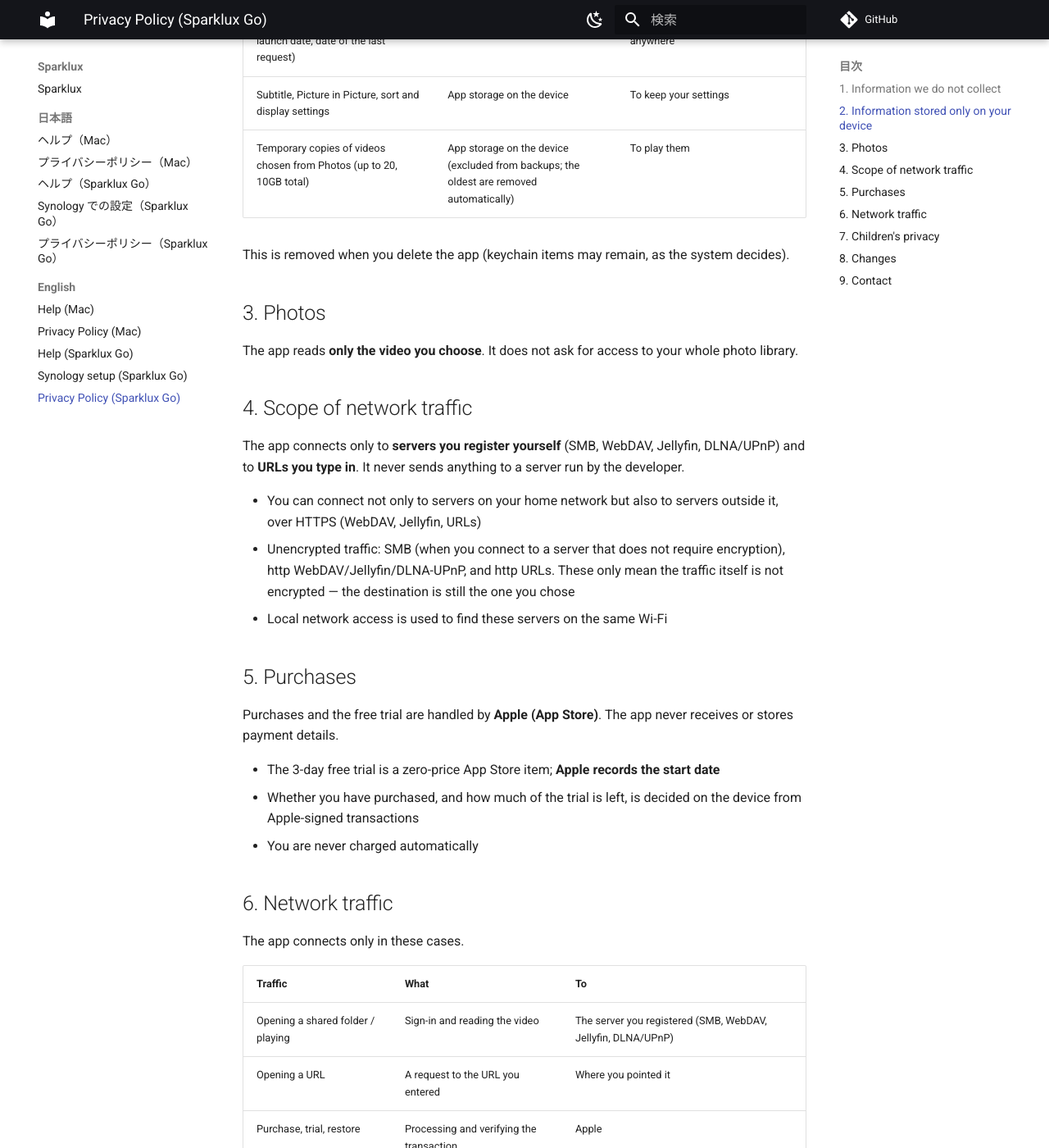
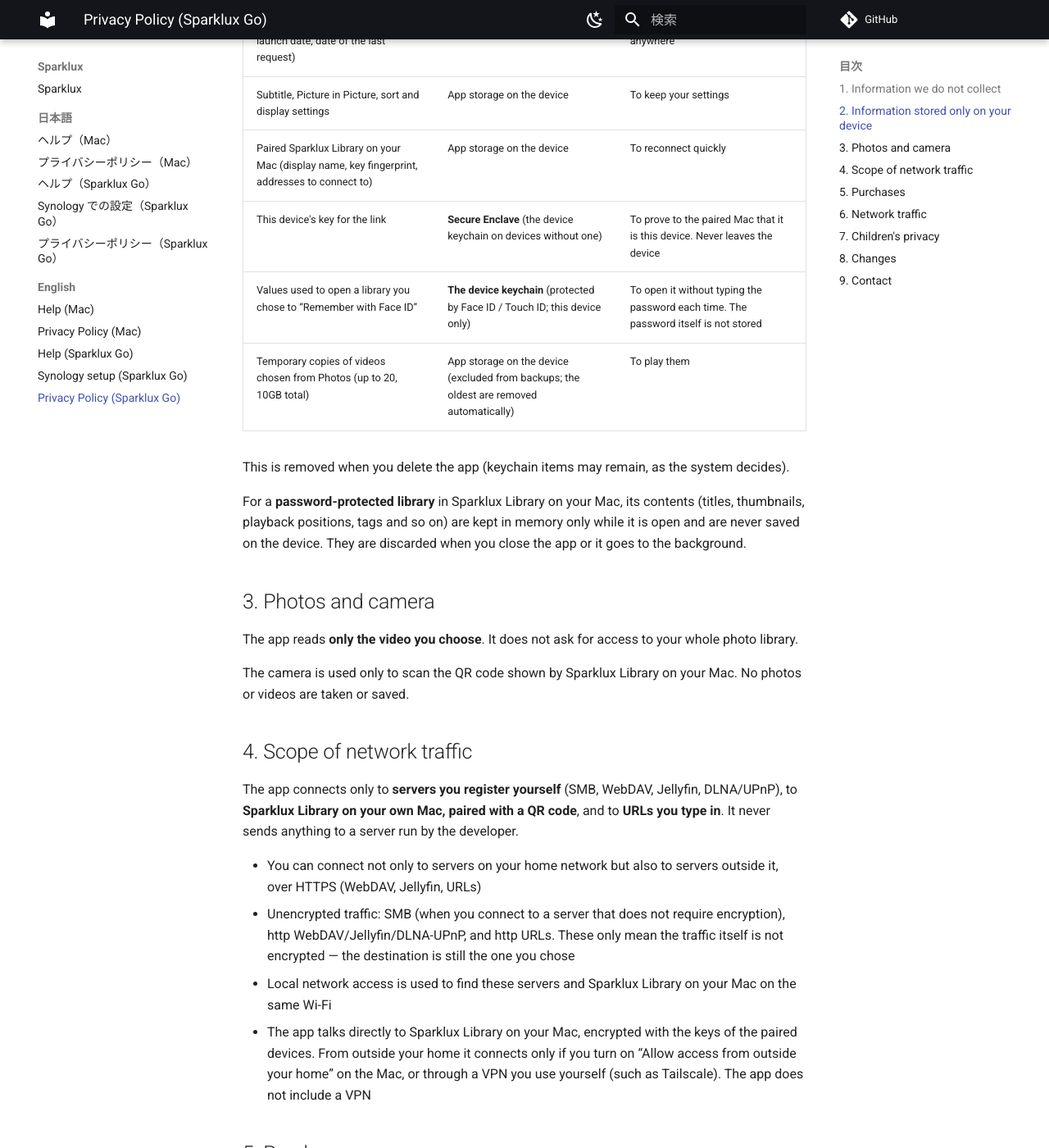
Before and after one commit to monmac1111/sparklux-help, an MkDocs documentation site: the page built from docs/en/ios/privacy.md, in a window 1280 px wide and 1400 px high, scrolled down 1401 px. Shown: the whole window at 82% size. Built offline with MkDocs 1.6.1 and Material for MkDocs 9.7.7, drawn with Linux system fonts in a browser that asks for light colours; comment, search, counter and statistics services are not loaded; some of the changed text lies outside the part shown.

Commit message:
Sparklux Go のプライバシーポリシーに Mac の Sparklux Library との連携を足した（ペアの鍵・カメラ・ローカルネットワーク・外から・鍵付きの中身を残さない）。版 1.5 を出すまで push しない
Co-Authored-By: Claude Opus 5.5 <noreply@anthropic.com>

```diff
--- a/docs/en/ios/privacy.md
+++ b/docs/en/ios/privacy.md
@@ -33,21 +33,29 @@ The following stays **on your iPhone / iPad only** and is never sent anywhere.
 | Imported LUT (.cube) files and your choice | App storage on the device | To apply them to the picture. Only a copy of the file you chose; nothing is written to its original location |
 | Counts used for the rating request (videos watched to the end, first-launch date, date of the last request) | App storage on the device | To decide when to show the App Store rating request. Never sent anywhere |
 | Subtitle, Picture in Picture, sort and display settings | App storage on the device | To keep your settings |
+| Paired Sparklux Library on your Mac (display name, key fingerprint, addresses to connect to) | App storage on the device | To reconnect quickly |
+| This device's key for the link | **Secure Enclave** (the device keychain on devices without one) | To prove to the paired Mac that it is this device. Never leaves the device |
+| Values used to open a library you chose to “Remember with Face ID” | **The device keychain** (protected by Face ID / Touch ID; this device only) | To open it without typing the password each time. The password itself is not stored |
 | Temporary copies of videos chosen from Photos (up to 20, 10GB total) | App storage on the device (excluded from backups; the oldest are removed automatically) | To play them |
 
 This is removed when you delete the app (keychain items may remain, as the system decides).
 
-## 3. Photos
+For a **password-protected library** in Sparklux Library on your Mac, its contents (titles, thumbnails, playback positions, tags and so on) are kept in memory only while it is open and are never saved on the device. They are discarded when you close the app or it goes to the background.
+
+## 3. Photos and camera
 
 The app reads **only the video you choose**. It does not ask for access to your whole photo library.
 
+The camera is used only to scan the QR code shown by Sparklux Library on your Mac. No photos or videos are taken or saved.
+
 ## 4. Scope of network traffic
 
-The app connects only to **servers you register yourself** (SMB, WebDAV, Jellyfin, DLNA/UPnP) and to **URLs you type in**. It never sends anything to a server run by the developer.
+The app connects only to **servers you register yourself** (SMB, WebDAV, Jellyfin, DLNA/UPnP), to **Sparklux Library on your own Mac, paired with a QR code**, and to **URLs you type in**. It never sends anything to a server run by the developer.
 
 - You can connect not only to servers on your home network but also to servers outside it, over HTTPS (WebDAV, Jellyfin, URLs)
 - Unencrypted traffic: SMB (when you connect to a server that does not require encryption), http WebDAV/Jellyfin/DLNA-UPnP, and http URLs. These only mean the traffic itself is not encrypted — the destination is still the one you chose
-- Local network access is used to find these servers on the same Wi-Fi
+- Local network access is used to find these servers and Sparklux Library on your Mac on the same Wi-Fi
+- The app talks directly to Sparklux Library on your Mac, encrypted with the keys of the paired devices. From outside your home it connects only if you turn on “Allow access from outside your home” on the Mac, or through a VPN you use yourself (such as Tailscale). The app does not include a VPN
 
 ## 5. Purchases
 
@@ -64,6 +72,7 @@ The app connects only in these cases.
 | Traffic | What | To |
 |---|---|---|
 | Opening a shared folder / playing | Sign-in and reading the video | The server you registered (SMB, WebDAV, Jellyfin, DLNA/UPnP) |
+| Browsing and playing Sparklux Library on your Mac | Reading the library list, thumbnails and videos; recording playback positions on the Mac; the password for a password-protected library when you open it (not kept on the device after sending) | Your own Mac, paired with a QR code |
 | Opening a URL | A request to the URL you entered | Where you pointed it |
 | Purchase, trial, restore | Processing and verifying the transaction | Apple |
 
```
Also changed, not shown: other parts of docs/en/ios/privacy.md (+1 -1 lines), docs/ja/ios/privacy.md (+13 -4 lines).
